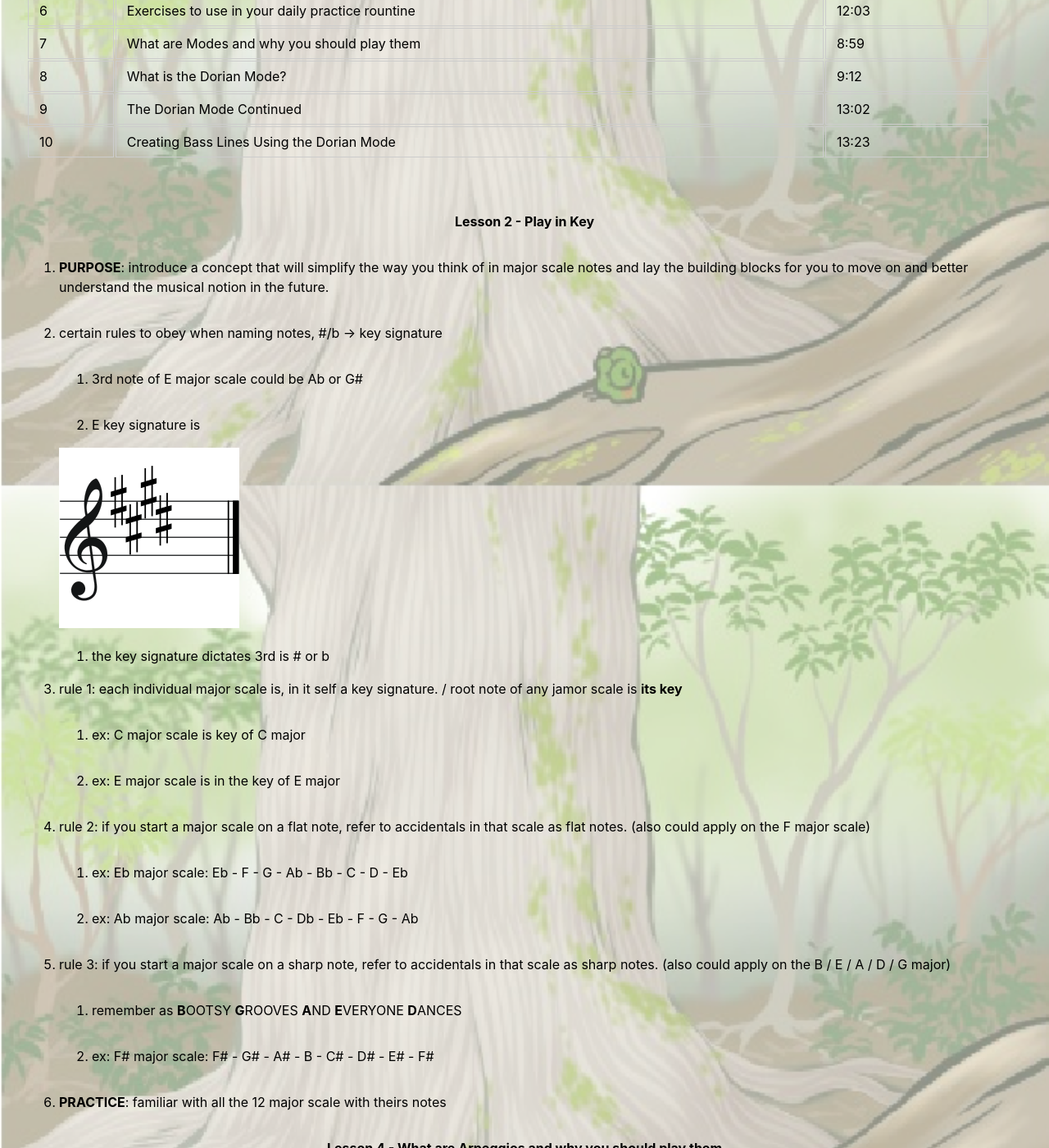
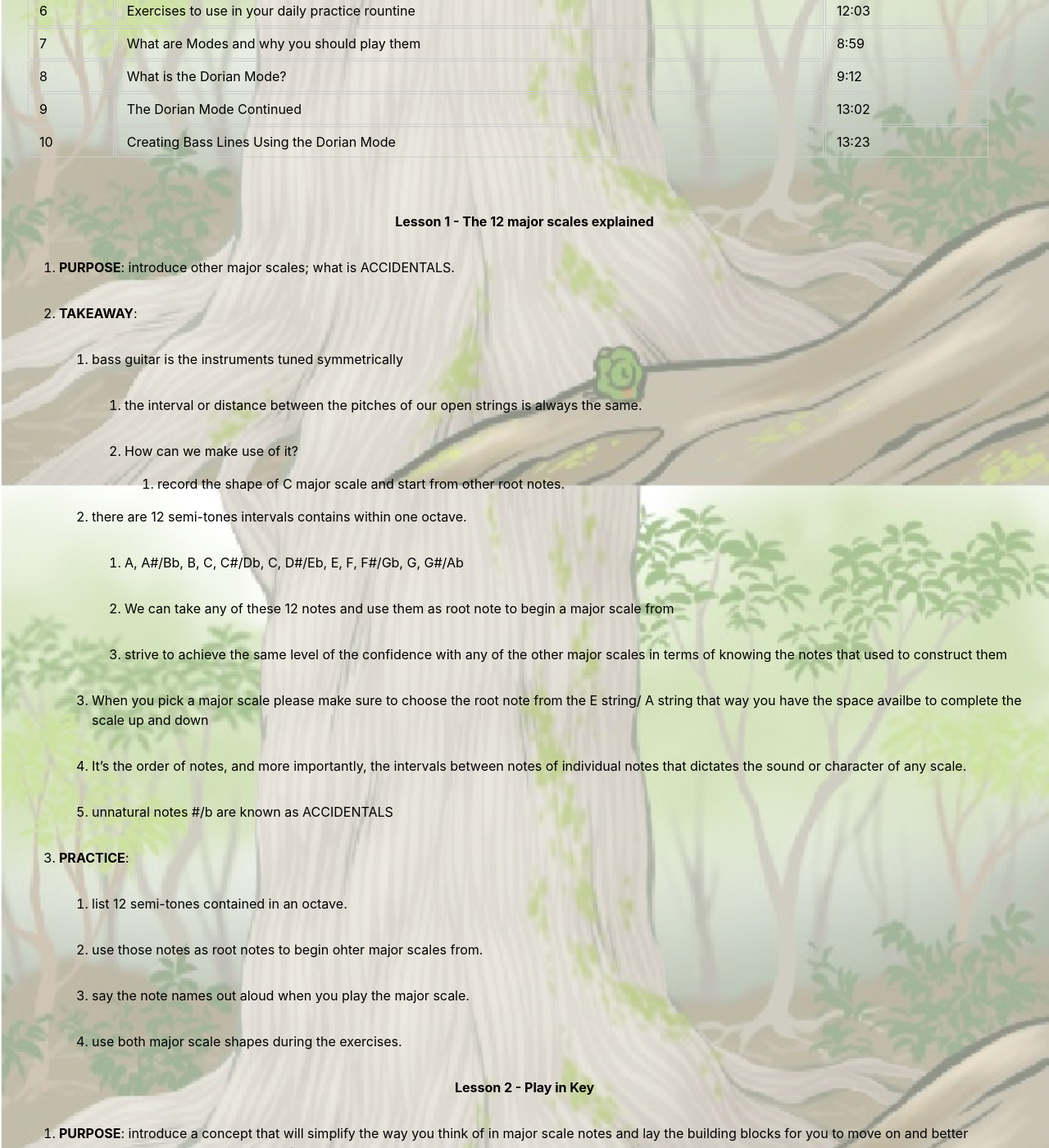
Before and after one commit to shunw/shunw.github.io, a Jekyll site: the page built from bass.md, in a window 1280 px wide and 1400 px high, scrolled down 403 px. Shown: the whole window at 82% size. Built offline with Jekyll 4.4.1, drawn with Linux system fonts in a browser that asks for light colours; some of the changed text lies outside the part shown.

Commit message:
update lesson 3 bass

```diff
--- a/bass.md
+++ b/bass.md
@@ -17,6 +17,44 @@
 | 8 | What is the Dorian Mode? | 9:12 |
 | 9 | The Dorian Mode Continued | 13:02 |
 | 10 | Creating Bass Lines Using the Dorian Mode | 13:23 |
+
+### __Lesson 1 - The 12 major scales explained__
+
+- **PURPOSE**: introduce other major scales; what is ACCIDENTALS.
+
+- **TAKEAWAY**:
+
+    - bass guitar is the instruments tuned symmetrically
+
+        - the interval or distance between the pitches of our open strings is always the same.
+
+        - How can we make use of it?
+
+            - record the shape of C major scale and start from other root notes.
+
+    - there are 12 semi-tones intervals contains within one octave.
+
+        - A, A#/Bb, B, C, C#/Db, C, D#/Eb, E, F, F#/Gb, G, G#/Ab
+
+        - We can take any of these 12 notes and use them as root note to begin a major scale from
+
+        - strive to achieve the same level of the confidence with any of the other major scales in terms of knowing the notes that used to construct them
+
+    - When you pick a major scale please make sure to choose the root note from the E string/ A string that way you have the space availbe to complete the scale up and down
+
+    - It's the order of notes, and more importantly, the intervals between notes of individual notes that dictates the sound or character of any scale.
+
+    - unnatural notes #/b are known as ACCIDENTALS
+
+- **PRACTICE**:
+
+    - list 12 semi-tones contained in an octave.
+
+    - use those notes as root notes to begin ohter major scales from.
+
+    - say the note names out aloud when you play the major scale.
+
+    - use both major scale shapes during the exercises.
 
 ### __Lesson 2 - Play in Key__
 
@@ -51,6 +89,86 @@
     - ex: F# major scale: F# - G# - A# - B - C# - D# - E# - F#
 
 - **PRACTICE**: familiar with all the 12 major scale with theirs notes
+
+### __Lesson 3 - How scales are linked to chords__
+
+- **Purpose**:
+
+    - look at how the scale links to chords
+
+    - how to use this relationship to contruct musical ideas
+
+- start within C major scale chord tones
+
+- CHORD TONES: 1st 3rd 5th 7th notes, which is C E G B
+
+- TRIAD:
+
+    - Any three chord tones of any scale and create somthing called triad
+
+    - different type of triad depending on the scales we use.
+
+    - C Major Triad: C E G, due to it contained within C major scale
+
+    - if we play the C major Triad **together** at the same time we create C major CHORD
+
+- INTERVALS:
+
+    - as bass players, we want to be able to spell out the sound of any chord just by using individual notes, and to really get this concept under our belts, we need to learn about intervals.
+
+    - the term INTERVALS is used to describe the distance between two notes in music
+
+    - Interval Major 3rd:
+
+        - ex: C -> E
+
+        - interval between these two notes in music is what's called a major 3rd
+
+        - the shape is always the interval of a major 3rd no matter where we choose to play it
+
+        - but as you are hopefully aware it's the notes the change as we move the shape around
+
+        - ex: C -> E + G -> B both notes are used to form a major triad
+
+        - learn how to play intervals in different ways
+
+        - Below two shapes are differnt, but they use EXACTLY the same notes.
+
+        - shape 1 & shape 2
+
+        ![major3](/../assets/img/bass/inter-3-major3.png)
+
+    - Interval perfect 5th: C -> G
+
+        - shape 1 & shape 2 (lower than the root notes, use in the Country ex 6:16; Reggae feel ex 6:27) :
+
+        ![perfect5](/../assets/img/bass/inter-3-perfect5.png)
+
+    - Interval of Octave:
+
+        - shape:
+
+        ![octave](/../assets/img/bass/inter-3-octave.png)
+
+        - ex: 7:21
+
+        - ex: 7:36
+
+    - Interval of Major 3rd an octave lower, ex: 8:00:
+
+        - shape:
+
+        ![major3lower](/../assets/img/bass/inter-3-major3lower.png)
+
+    - Interval of Major 3rd free style, ex: 8:35:
+
+        - even though major triad is just three notes, by varying where you to play these notes either up or down the octave, can open up a lot of musical possibilities and in turn give us more ideas theat outling the sound of major chord
+
+        ![freestyle](/../assets/img/bass/inter-3-freestyle.png)
+
+- **PRACTICE**
+
+    - C major Practive Groove 9:46
 
 ### __Lesson 4 - What are Arpeggios and why you should play them__
 
```
Also changed, not shown: assets/img/bass/inter-3-freestyle.png (added), assets/img/bass/inter-3-major3.png (added), assets/img/bass/inter-3-major3lower.png (added), assets/img/bass/inter-3-octave.png (added), assets/img/bass/inter-3-perfect5.png (added).
